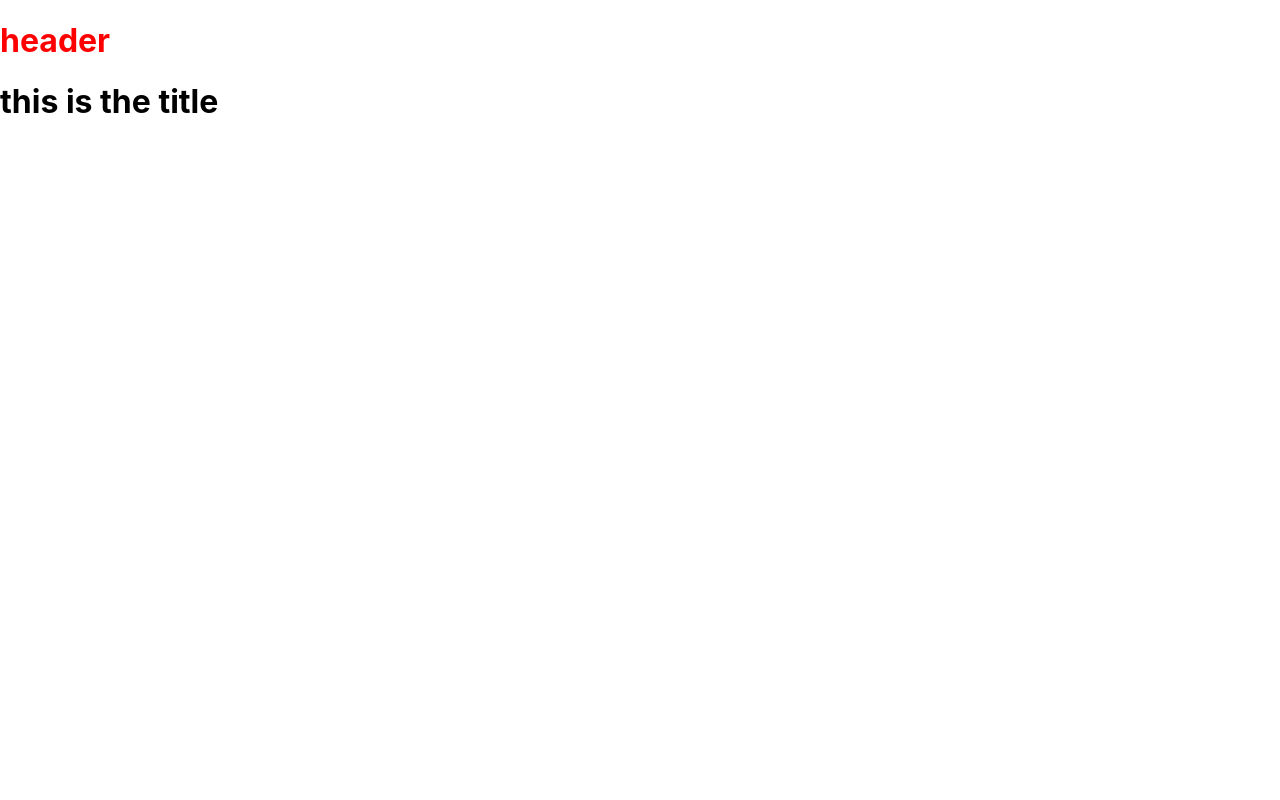
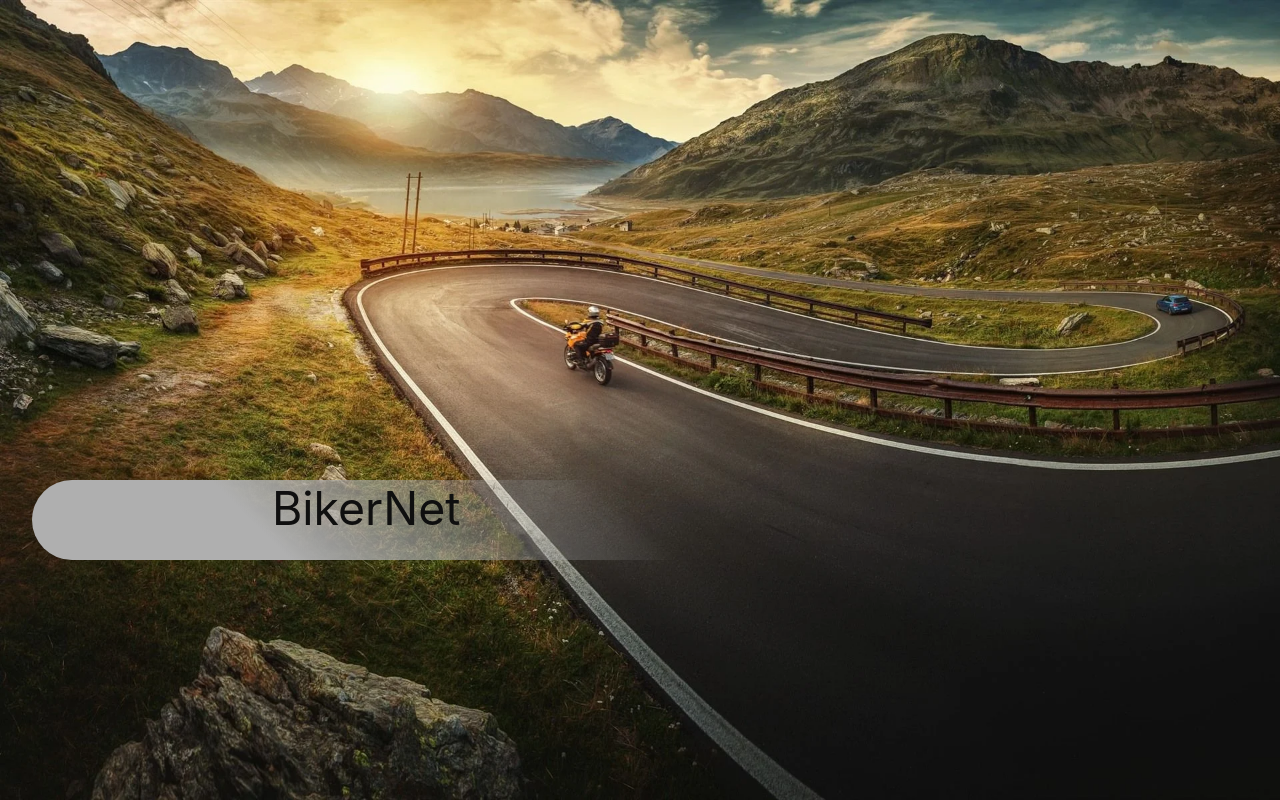
Before and after one commit to AlinNast/BikerNet-React-Frontend, a React (Create React App) app in the folder bikernet/: page / in a window 1280 px wide. Built offline with nearby package versions, Linux system fonts and the light colour scheme.

Commit message:
designed landing page

```diff
--- /dev/null
+++ b/bikernet/src/Layouts/LandingPage.css
@@ -0,0 +1,96 @@
+
+
+
+ .main {
+    background-image: url('../../public/BikerNetBackground.jpg');
+
+    position: fixed;
+    top: 0;
+    bottom: 0;
+    right: 0;
+    left: 0;
+
+    /* Center and scale the image nicely */
+    background-position: center;
+    background-repeat: no-repeat;
+    background-size: cover;
+
+}
+
+.container{
+    height: 100%;
+    overflow-y: scroll;
+}
+
+.title{
+
+    margin-left: auto;
+    margin-right: auto;
+    margin-top: 30rem;
+
+    height: 5rem;
+    width: 95%;
+    border-radius: 3rem;
+    background-image: linear-gradient(45deg, #afafaf 20%, rgba(0, 0, 255, 0) 50% 100%);
+
+    color: #0f0f0f;
+    font-size: 2.9rem;
+    text-indent: 15rem;
+}
+
+.login{
+    margin-left: auto;
+    margin-right: auto;
+    margin-top: 35rem;
+
+    height: 5rem;
+    width: 95%;
+    border-radius: 3rem;
+    background-image: linear-gradient(45deg, rgba(0, 0, 255, 0) 50%, #afafaf 100%);
+
+    color: #0f0f0f;
+    font-size: 2.9rem;
+    text-indent: 70rem;
+}
+
+.login:hover{
+    background-image: linear-gradient(45deg, rgba(0, 0, 255, 0) 50%, #0b0a0a 100%);
+    color: #b1b1b1;
+}
+
+.register{
+
+    margin-left: auto;
+    margin-right: auto;
+    margin-top: 40rem;
+
+    height: 5rem;
+    width: 95%;
+    border-radius: 3rem;
+    background-image: linear-gradient(45deg, #afafaf 20%, rgba(0, 0, 255, 0) 50% 100%);
+
+    color: #0f0f0f;
+    font-size: 2.9rem;
+    text-indent: 15rem;
+}
+
+.register:hover{
+    background-image: linear-gradient(45deg, #0b0a0a 40%, rgba(0, 0, 255, 0) 90% 100%);
+    color: #b1b1b1;
+}
+
+.end{
+    margin-left: auto;
+    margin-right: auto;
+    margin-top: 60rem;
+    margin-bottom: 5rem;
+
+    height: 5rem;
+    width: 95%;
+    border-radius: 3rem;
+    background-image: linear-gradient(45deg, #afafaf00 5%, #afafaf 50%, rgba(0, 0, 255, 0) 95%);
+
+    color: #0f0f0f;
+    font-size: 2.9rem;
+    text-indent: 25rem;
+}
--- a/bikernet/src/Layouts/LandingPage.tsx
+++ b/bikernet/src/Layouts/LandingPage.tsx
@@ -1,11 +1,16 @@
-
+import './LandingPage.css';
 
 function LandingPage() {
     return(
-        <>
-        <h1 style={{"color": "red"}}> header </h1>
-        <h1> this is the title</h1>
-        </>
+        <div className='main'>
+            <div className="container">
+                <div className='title'>BikerNet</div>
+                <div className="login">Log In</div>
+                <div className="register">Join the brotherhood</div>
+                <div className="end">Grab life by the handlebars</div>
+            </div>
+
+        </div>
     )
 }
 
--- a/bikernet/src/index.css
+++ b/bikernet/src/index.css
@@ -1,3 +1,8 @@
+body, html{
+  height: 100%;
+  margin: 0;
+}
+
 body {
   margin: 0;
   font-family: -apple-system, BlinkMacSystemFont, 'Segoe UI', 'Roboto', 'Oxygen',
@@ -5,6 +10,7 @@ body {
     sans-serif;
   -webkit-font-smoothing: antialiased;
   -moz-osx-font-smoothing: grayscale;
+  height: 100%;
 }
 
 code {
```
Also changed, not shown: bikernet/public/BikerNetBackground.jpg (added).
